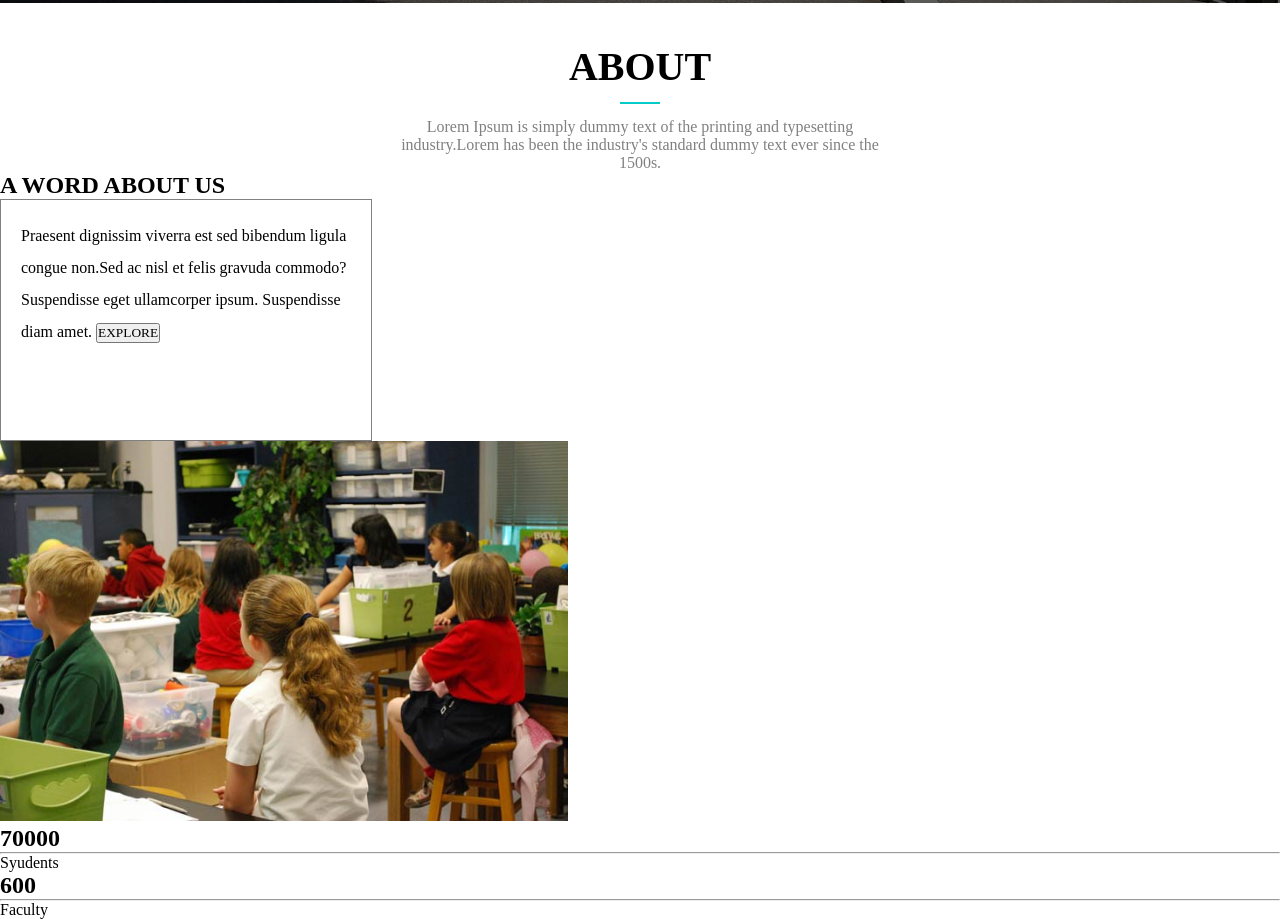
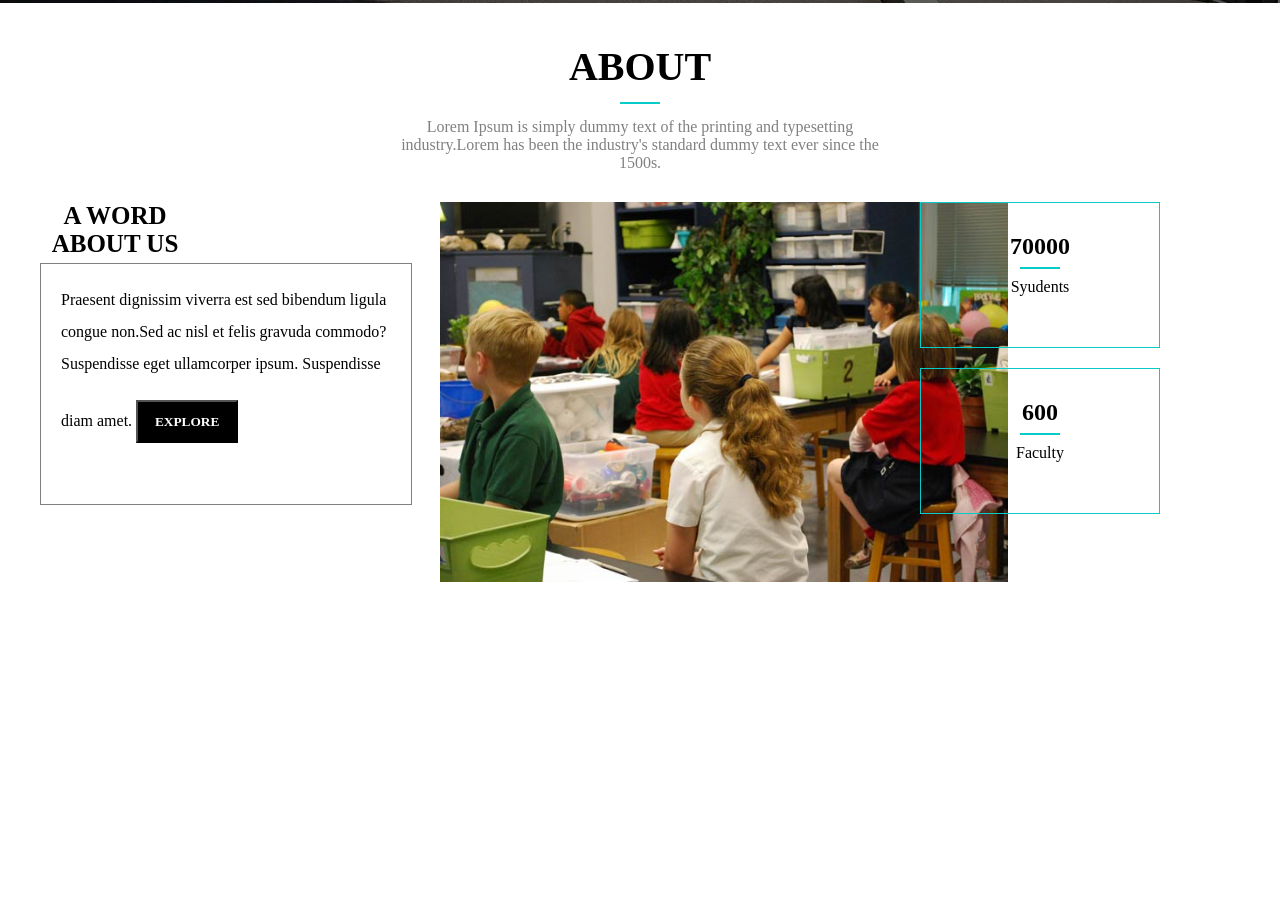
Before and after one commit to drakedoglife/Beautiful, a plain HTML site: page index.html in a window 1280 px wide. Shown: the part 777-1696 px from the top of the page. After the commit the page ends 1381 px from the top, so only its background shows below. Drawn offline with Linux system fonts and the light colour scheme.

Commit message:
auto save1

```diff
--- a/css/index.css
+++ b/css/index.css
@@ -3,11 +3,14 @@
 	margin: 0;
 	font-family: "微软雅黑";
 }
+
+
 /*清除浮动*/
 .clearfix:after {
 	content: ".";
 	display: block;
 	height: 0;
+	width: 0;
 	visibility: hidden;
 	clear: both;
 }
@@ -16,6 +19,7 @@
 .header {
 	background: #07cbc9;
 	width: 100%;
+	min-width: 1200px;
 	height: 80px;
 	position: fixed;
 	z-index: 5;
@@ -157,8 +161,21 @@
 	margin-top: 10px;
 }
 /*ABOUT中部*/
+.about .middle {
+	padding-top: 30px;
+	width: 1200px;
+	margin: 0 auto;
+}
+
 .about .middle .left {
-	width: 372px;
+	background: transparent;
+}
+
+.about .middle .left h2 {
+	width: 150px;
+	text-align: center;
+	font-size: 25px;
+	margin-bottom: 5px;
 }
 
 .about .middle .left .left_container {
@@ -169,7 +186,50 @@
 	line-height: 2em;
 }
 
+.about .middle .left .left_container button {
+	width: 102px;
+	height: 43px;
+	background-color: black;
+	color: white;
+	font-weight: bold;
+	margin-top: 20px;
+}
+
+.about .middle .center {
+	text-align: center;
+}
+
 .about .middle .center img {
 	width: 568px;
 	height: 380px;
 }
+
+.about .middle .right {
+	width: 240px;
+}
+
+.about .middle .right .right_box {
+	width: 238px;
+	height: 114px;
+	text-align: center;
+	border: 1px solid #07cbc9;
+	margin-bottom: 20px;
+	padding-top: 30px;
+	position: relative;
+	left: 50%;
+	margin-left: -119px;
+}
+
+.about .middle .right .right_box hr {
+	width: 40px;
+	height: 2px;
+	background-color: #07cbc9;
+	display: inline-block;
+	border: none;
+	margin-bottom: 5px;
+}
+
+.about .middle .middle_container {
+	width: 33.3%;
+	float: left;
+}
--- a/index.html
+++ b/index.html
@@ -41,24 +41,24 @@
 				<p>Lorem Ipsum is simply dummy text of the printing and typesetting industry.Lorem has been the industry's
 				standard dummy text ever since the 1500s.</p>
 			</div>
-			<div class="middle">
-				<div class="left">
+			<div class="middle clearfix">
+				<div class="left middle_container">
 					<h2> A WORD ABOUT US</h2>
 					<div class="left_container">
 						Praesent dignissim viverra est sed bibendum ligula congue non.Sed ac nisl et felis gravuda commodo? Suspendisse eget ullamcorper ipsum. Suspendisse diam amet.
 						<button type="submit">EXPLORE</button>
 					</div>
 				</div>
-				<div class="center">
+				<div class="center middle_container">
 					<img src="images/bb3.jpg" alt="bb3">
 				</div>
-				<div class="right">
-					<div class="right_top">
+				<div class="right middle_container">
+					<div class="right_top right_box">
 						<h2>70000</h2>
 						<hr>
 						<p>Syudents</p>
 					</div>
-					<div class="right_bottom">
+					<div class="right_bottom right_box">
 						<h2>600</h2>
 						<hr>
 						<p>Faculty</p>
```
